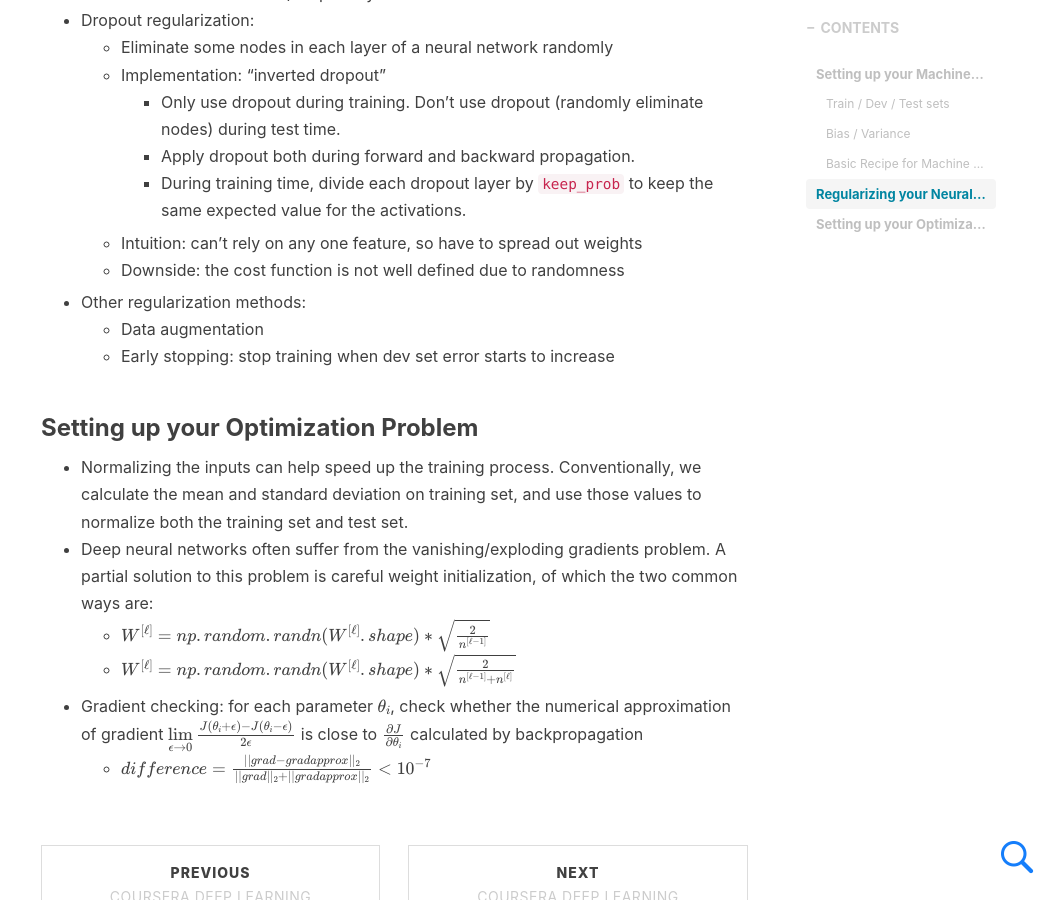
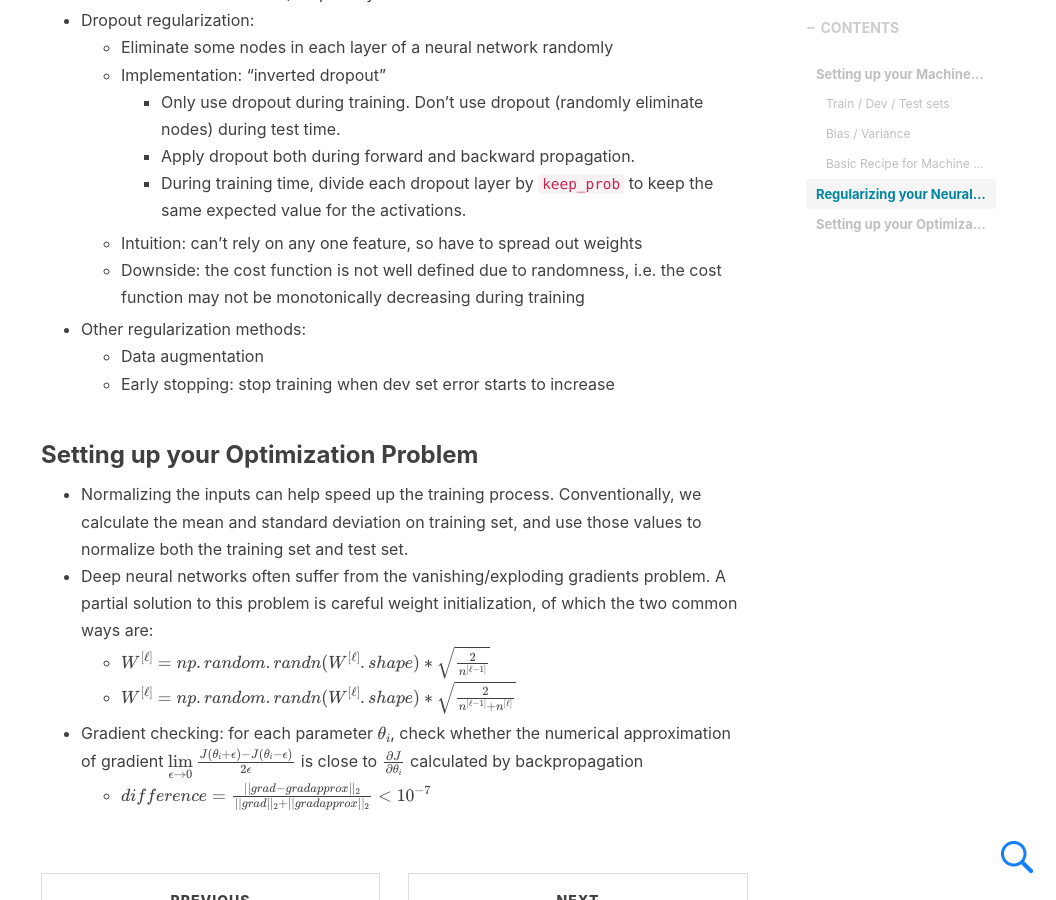
Before and after one commit to Meyer99/Meyer99.github.io, a Jekyll site: the page built from _posts/2020-02-29-DL-C2W1.md, in a window 1280 px wide and 900 px high, scrolled down 2116 px. Shown: the whole window, without its empty margins (224-1280 px from the left). Built offline with Jekyll 4.4.1, drawn with Linux system fonts in a browser that asks for light colours; nearby versions of some CDN libraries; formulas are drawn with MathJax 3; comment, search, counter and statistics services are not loaded.

Commit message:
Update 2020-02-29-DL-C2W1.md

```diff
--- a/_posts/2020-02-29-DL-C2W1.md
+++ b/_posts/2020-02-29-DL-C2W1.md
@@ -56,7 +56,7 @@ tags:
     * Apply dropout both during forward and backward propagation.
     * During training time, divide each dropout layer by `keep_prob` to keep the same expected value for the activations.
   * Intuition: can't rely on any one feature, so have to spread out weights
-  * Downside: the cost function is not well defined due to randomness
+  * Downside: the cost function is not well defined due to randomness, i.e. the cost function may not be monotonically decreasing during training
 * Other regularization methods:
   * Data augmentation
   * Early stopping: stop training when dev set error starts to increase
```
